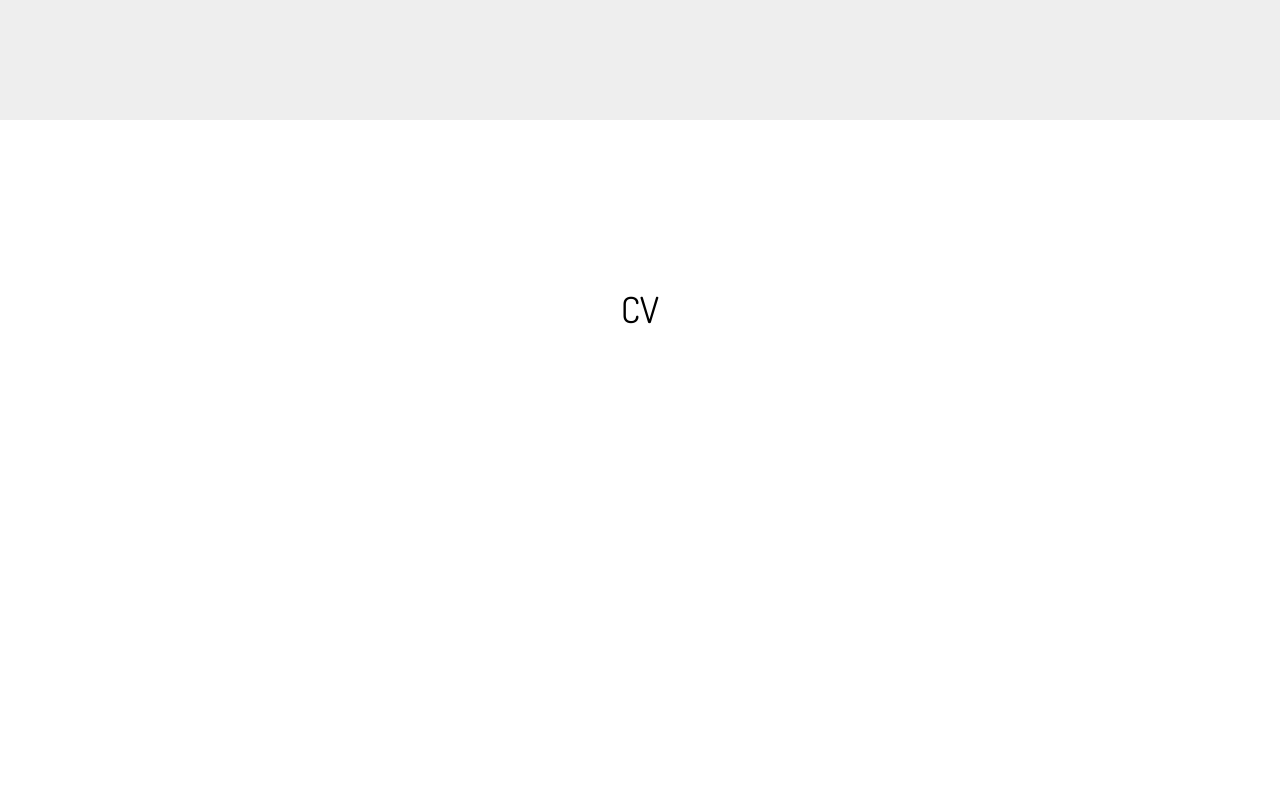
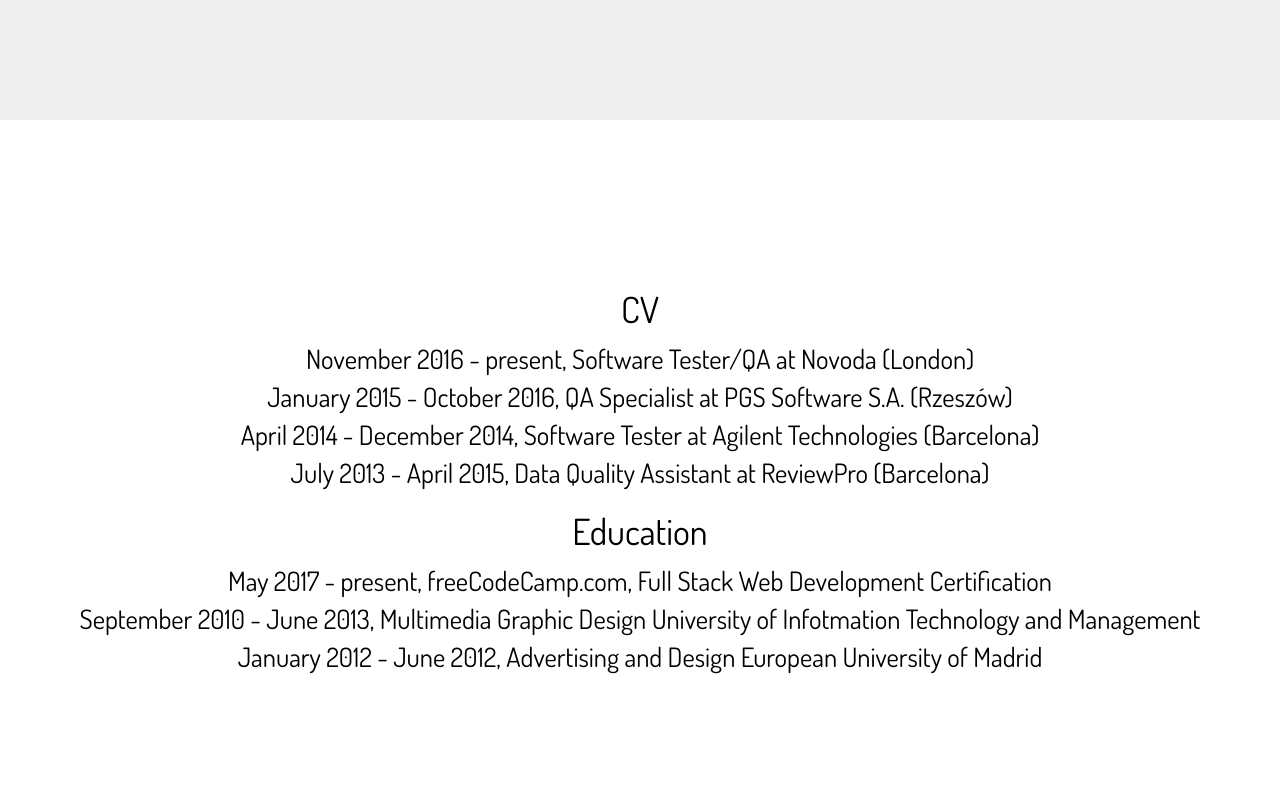
Before and after one commit to bartzet/aboutmesite, a plain HTML site: page index2.html in a window 1280 px wide. Shown: the part 1480-2280 px from the top of the page. Drawn offline with Linux system fonts and the light colour scheme.

Commit message:
Add text to CV section, make text in the CV section smaller.

```diff
--- a/css/scrolling-nav.css
+++ b/css/scrolling-nav.css
@@ -27,10 +27,6 @@
     }
 }
 
-/* Demo Sections - You can use these as guides or delete them - the scroller will work with any sort of height, fixed, undefined, or percentage based.
-The padding is very important to make sure the scrollspy picks up the right area when scrolled to. Adjust the margin and padding of sections and children
-of those sections to manage the look and feel of the site. */
-
 .intro-section {
     height: 100%;
     padding-top: 150px;
--- a/css/style.css
+++ b/css/style.css
@@ -30,7 +30,7 @@
    .cv-section {
     color: black;
     font-family: 'Dosis';
-    font-size: 24pt;
+    font-size: 20pt;
 	  text-align: center;
    }
 
--- a/index2.html
+++ b/index2.html
@@ -40,7 +40,7 @@
 
             <!-- Collect the nav links, forms, and other content for toggling -->
             <div class="collapse navbar-collapse navbar-ex1-collapse">
-                <ul class="nav navbar-nav">
+                <ul class="nav navbar-nav navbar-right">
                     <!-- Hidden li included to remove active class from about link when scrolled up past about section -->
                     <li class="hidden">
                         <a class="page-scroll" href="#page-top"></a>
@@ -90,6 +90,28 @@
             <div class="row">
                 <div class="col-lg-12">
                     <h1>CV</h1>
+                    <!-- >
+                    <div>
+                        <ul>
+                            <li>November 2016 - present, Software Tester/QA at <a href="https://www.novoda.com/" target="_blank">Novoda</a> (London)</li>
+                            <li>January 2015 - October 2016, QA Specialist at <a href="https://www.pgs-soft.com/" target="_blank">PGS Software S.A.</a> (Rzeszów)</li>
+                            <li>April 2014 - December 2014, Software Tester at <a href="https://www.agilent.com" target="_blank">Agilent Technologies</a> (Barcelona)</li>
+                            <li>July 2013 - April 2015, Data Quality Assistant at <a href="https://www.reviewpro.com/" target="_blank">ReviewPro</a> (Barcelona)</li>
+                        </ul>
+                    </div>
+                    -->
+                    <div>
+                            <div>November 2016 - present, Software Tester/QA at <a href="https://www.novoda.com/" target="_blank">Novoda</a> (London)</div>
+                            <div>January 2015 - October 2016, QA Specialist at <a href="https://www.pgs-soft.com/" target="_blank">PGS Software S.A.</a> (Rzeszów)</div>
+                            <div>April 2014 - December 2014, Software Tester at <a href="https://www.agilent.com" target="_blank">Agilent Technologies</a> (Barcelona)</div>
+                            <div>July 2013 - April 2015, Data Quality Assistant at <a href="https://www.reviewpro.com/" target="_blank">ReviewPro</a> (Barcelona)</div>
+                    </div>
+                    <h1>Education</h1>
+                        <div>
+                            <div>May 2017 - present, <a href="https://www.freeCodeCamp.com/" target="_blank">freeCodeCamp.com</a>, Full Stack Web Development Certification</a></div>
+                            <div>September 2010 - June 2013, Multimedia Graphic Design  <a href="http://kandydaci.wsiz.rzeszow.pl/en/lang.html" target="_blank">University of Infotmation Technology and Management</a></div>
+                            <div>January 2012 - June 2012, Advertising and Design <a href="http://madrid.universidadeuropea.es/" target="_blank">European University of Madrid</a></div>
+                    </div>
                 </div>
             </div>
         </div>
```
